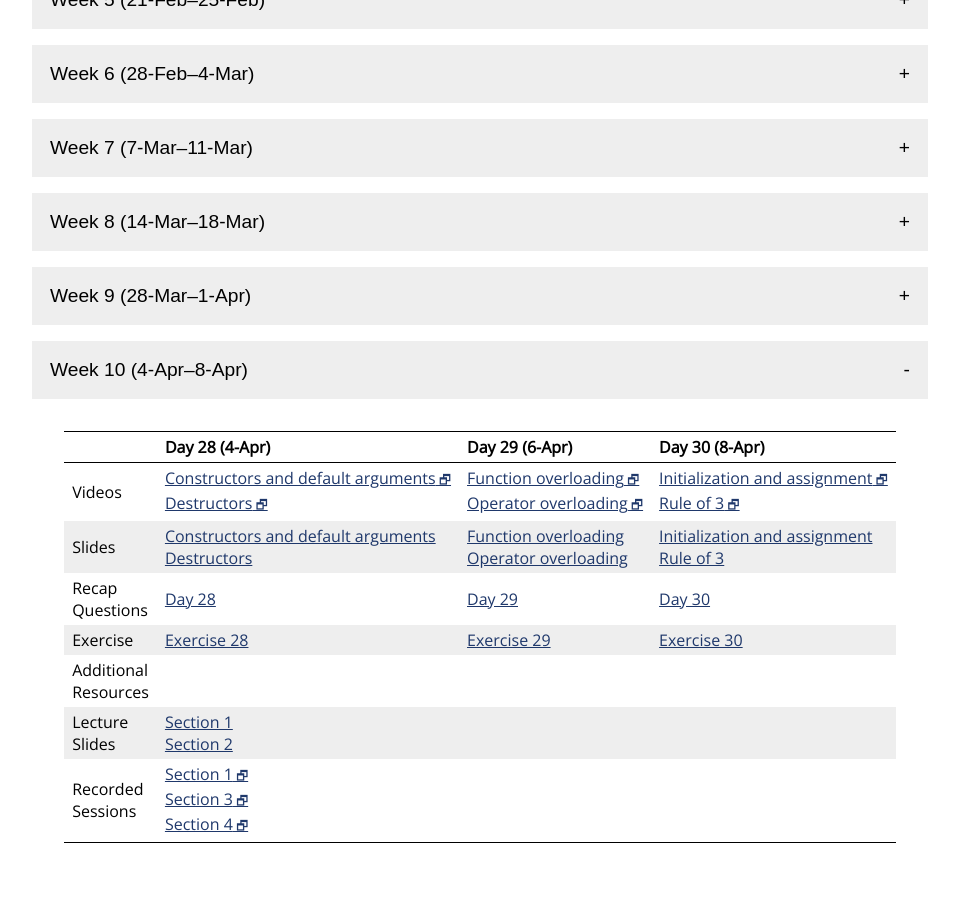
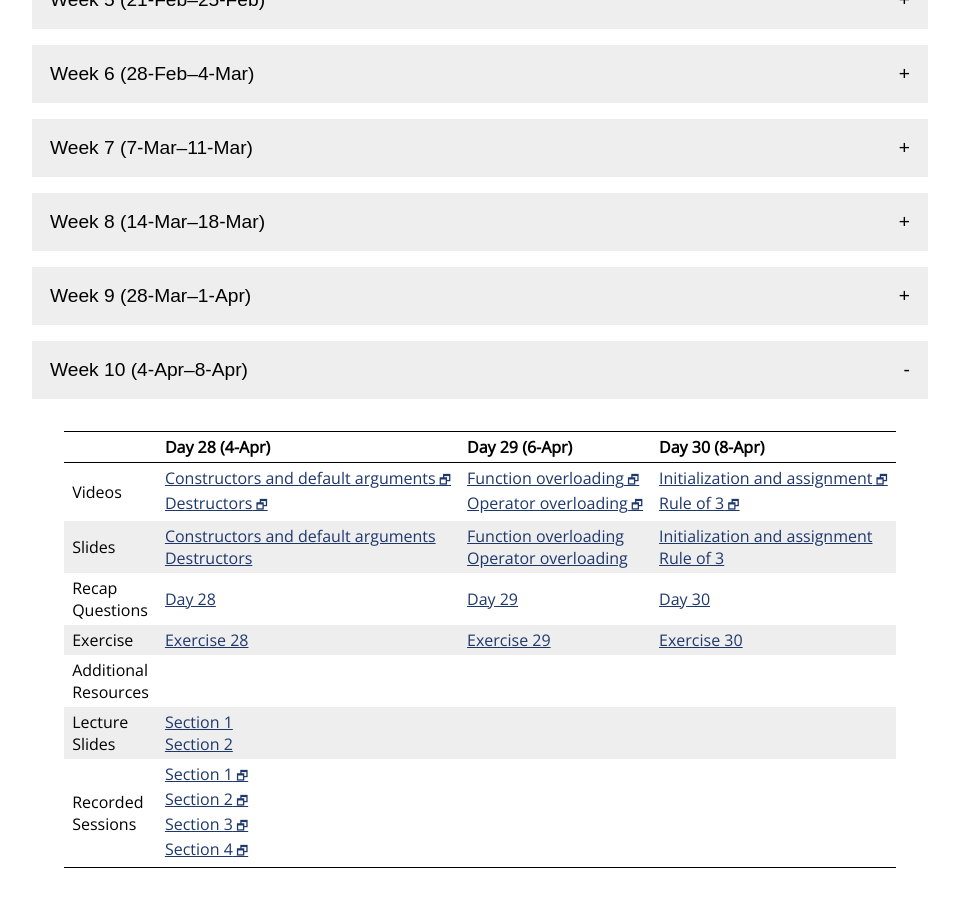
Before and after one commit to jhu-ip/cs220-s22, a Jekyll site: the page built from material.md, in a window 1280 px wide and 900 px high, scrolled down 596 px. Shown: the whole window, without its empty margins (160-1119 px from the left). Built offline with Jekyll 4.4.1, drawn with Linux system fonts in a browser that asks for light colours; some web fonts are replaced; before the commit the page ends 1471 px from its top, so only the background shows below that.

Commit message:
Added link to videos

```diff
--- a/material.csv
+++ b/material.csv
@@ -317,6 +317,7 @@ Week,Day,Date,Type,Link text,URL
 10,1,4-Apr,LectureSlides,Section 1,slides/sec01/day28_notes.pdf
 10,1,4-Apr,LectureSlides,Section 2,slides/sec02/28.pdf
 10,1,4-Apr,Recording,Section 1,https://jh.hosted.panopto.com/Panopto/Pages/Viewer.aspx?id=f36da5e4-3441-449d-bdd6-ae6d0125c621
+10,1,4-Apr,Recording,Section 2,https://jh.hosted.panopto.com/Panopto/Pages/Viewer.aspx?id=73b04543-5f0f-441f-85db-ae6d012b8adb
 10,1,4-Apr,Recording,Section 3,https://jh.hosted.panopto.com/Panopto/Pages/Viewer.aspx?id=87c1d1f6-4534-48ea-860f-ae6d01464598
 10,1,4-Apr,Recording,Section 4,https://jh.hosted.panopto.com/Panopto/Pages/Viewer.aspx?id=d3ed4977-7ba2-44d2-a8b9-ae6d00f66279
 10,2,6-Apr,Video,Function overloading,https://jh.hosted.panopto.com/Panopto/Pages/Viewer.aspx?id=2c8031d1-8509-4b22-881b-ae2300279f65
--- a/material.md
+++ b/material.md
@@ -581,7 +581,7 @@ the materials for that week.
     </tr>
     <tr>
       <td>Recorded<br>Sessions</td>
-      <td><a class='external' target='_blank' href='https://jh.hosted.panopto.com/Panopto/Pages/Viewer.aspx?id=f36da5e4-3441-449d-bdd6-ae6d0125c621'>Section 1</a><br><a class='external' target='_blank' href='https://jh.hosted.panopto.com/Panopto/Pages/Viewer.aspx?id=87c1d1f6-4534-48ea-860f-ae6d01464598'>Section 3</a><br><a class='external' target='_blank' href='https://jh.hosted.panopto.com/Panopto/Pages/Viewer.aspx?id=d3ed4977-7ba2-44d2-a8b9-ae6d00f66279'>Section 4</a></td>
+      <td><a class='external' target='_blank' href='https://jh.hosted.panopto.com/Panopto/Pages/Viewer.aspx?id=f36da5e4-3441-449d-bdd6-ae6d0125c621'>Section 1</a><br><a class='external' target='_blank' href='https://jh.hosted.panopto.com/Panopto/Pages/Viewer.aspx?id=73b04543-5f0f-441f-85db-ae6d012b8adb'>Section 2</a><br><a class='external' target='_blank' href='https://jh.hosted.panopto.com/Panopto/Pages/Viewer.aspx?id=87c1d1f6-4534-48ea-860f-ae6d01464598'>Section 3</a><br><a class='external' target='_blank' href='https://jh.hosted.panopto.com/Panopto/Pages/Viewer.aspx?id=d3ed4977-7ba2-44d2-a8b9-ae6d00f66279'>Section 4</a></td>
       <td></td>
       <td></td>
     </tr>
```
